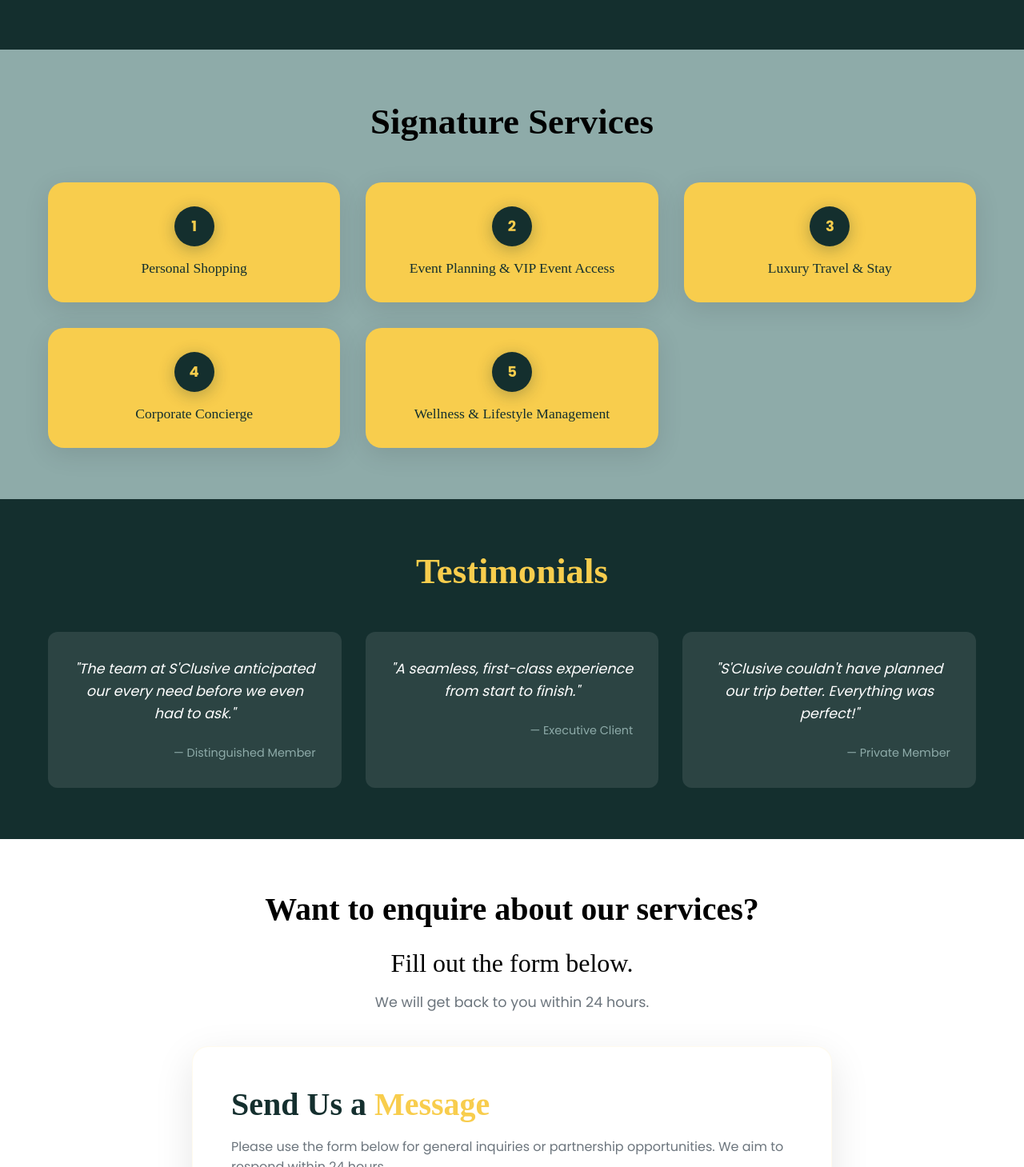
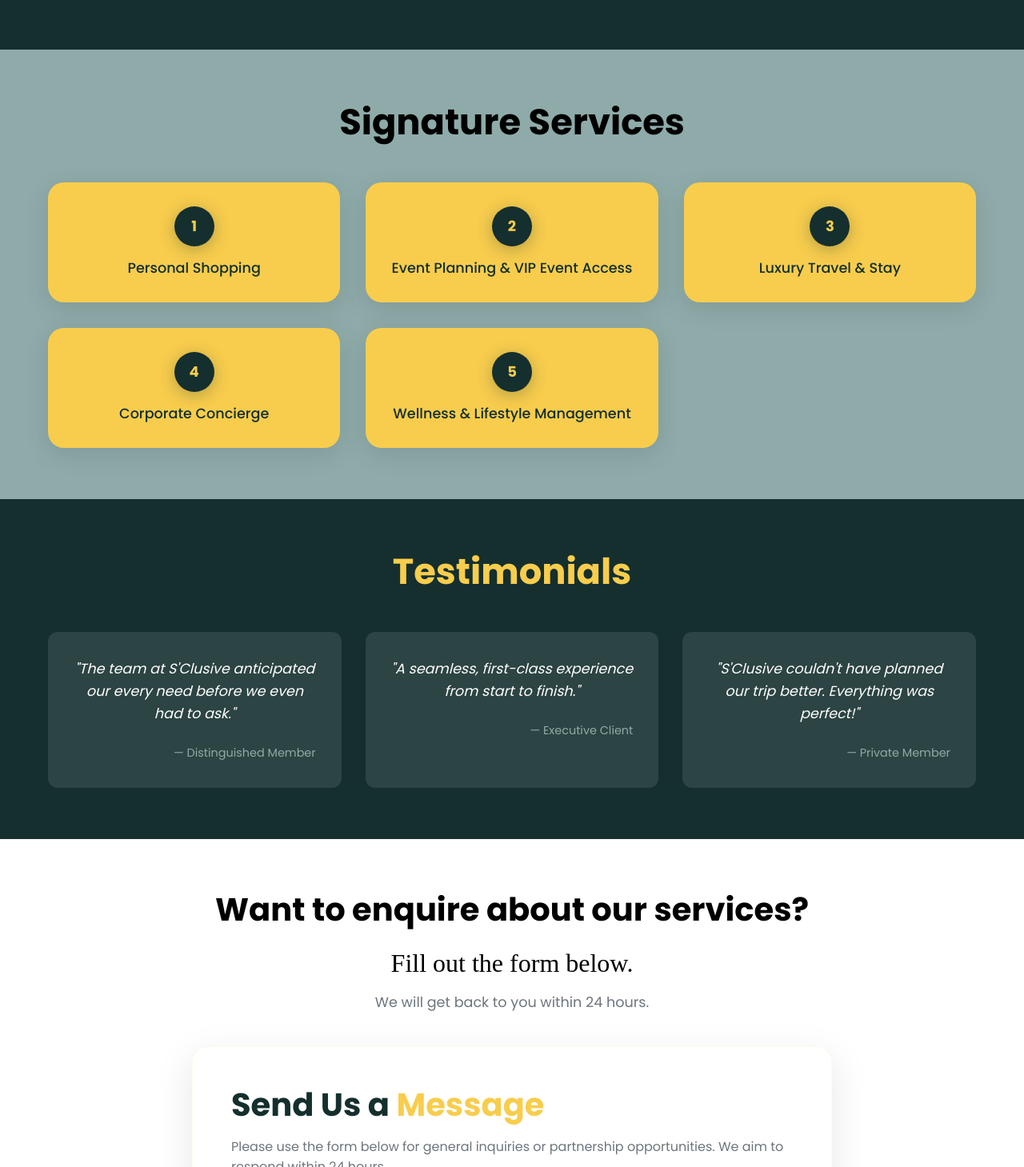
Before and after one commit to pratapbaraiyagit/Sclusive-Concierge, a React (Create React App) app: page / in a window 1280 px wide. Shown: the part 1171-2630 px from the top of the page at 80% size. Built offline with nearby package versions, Linux system fonts and the light colour scheme; no server answers.

Commit message:
Update Homepage.css

```diff
--- a/src/pages/Homepage.css
+++ b/src/pages/Homepage.css
@@ -103,7 +103,7 @@
 }
 
 .hero-title {
-  font-family: serif;
+  font-family: Poppins, sans-serif;
   font-size: clamp(1.5rem, 4vw, 3rem) !important;
   font-weight: bold;
   margin-bottom: 2rem;
@@ -147,13 +147,13 @@
 
 /* Typography */
 .section-title {
-  font-family: serif;
+  font-family: Poppins, sans-serif;
   font-size: clamp(2rem, 4vw, 2.5rem);
   margin-bottom: 1.5rem;
 }
 
 .section-title-large {
-  font-family: serif;
+  font-family: Poppins, sans-serif;
   font-size: clamp(2.2rem, 4vw, 2.8rem);
   font-weight: 700;
   text-align: center;
@@ -301,7 +301,7 @@
   font-size: 1.1rem; /* Reduced from 1.4rem */
   line-height: 1.3;
   margin: 0;
-  font-family: serif;
+  font-family: Poppins, sans-serif;
   transition: color 0.3s ease;
 }
 
@@ -353,7 +353,7 @@
 
 .form-title {
   color: #142f2e;
-  font-family: serif;
+  font-family: Poppins, sans-serif;
   font-size: clamp(2rem, 4vw, 2.5rem);
   font-weight: 700;
   margin-bottom: 1rem;
```
